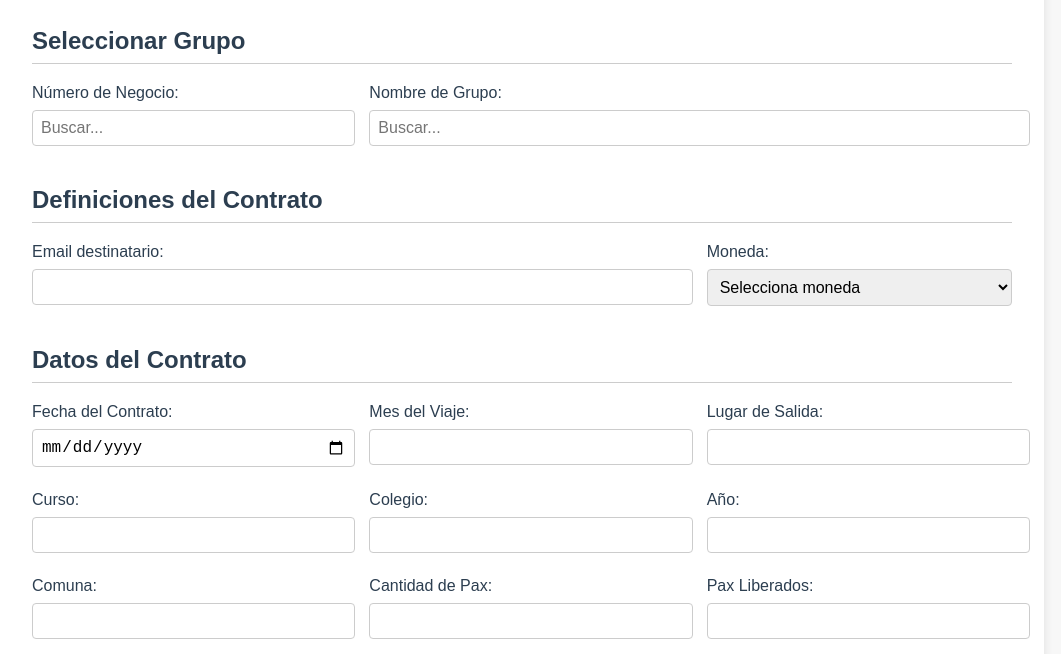
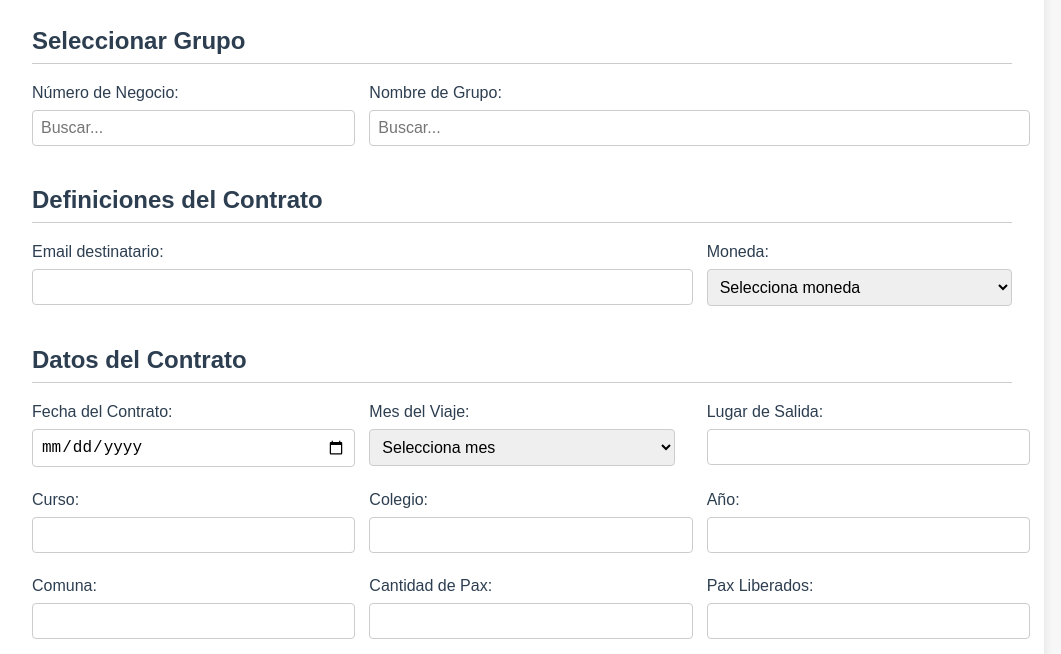
Before and after one commit to sistemas-raitrai/generador-contratos, a website: page public/index.html in a window 1280 px wide. Shown: the part 146-800 px from the top of the page, without its empty margins (118-1179 px from the left). Drawn offline with Linux system fonts and the light colour scheme; no server answers.

Commit message:
Update index.html

```diff
--- a/public/index.html
+++ b/public/index.html
@@ -37,7 +37,6 @@
       <label style="grid-column: span 2;">Email destinatario:
         <input list="emailList" id="DEST_EMAIL" />
         <datalist id="emailList">
-          <option value="">Selecciona o Ingresa tu correo electrónico</option>
           <option value="nachopastorpino@gmail.com">
           <option value="griveros@raitrai.cl">
           <option value="cgayoso@raitrai.cl">
@@ -61,7 +60,23 @@
     <h2>Datos del Contrato</h2>
     <div class="grid">
       <label>Fecha del Contrato:<input type="date" id="FECHA_CONTRATO" /></label>
-      <label>Mes del Viaje:<input type="text" id="MES_VIAJE" /></label>
+      <label>Mes del Viaje:
+        <select id="MES_VIAJE">
+          <option value="">Selecciona mes</option>
+          <option value="DICIEMBRE">DICIEMBRE</option>
+          <option value="NOVIEMBRE">NOVIEMBRE</option>
+          <option value="SEPTIEMBRE">SEPTIEMBRE</option>
+          <option value="ENERO">ENERO</option>
+          <option value="FEBRERO">ENERO</option>
+          <option value="MARZO">MARZO</option>
+          <option value="ABRIL">ABRIL</option>
+          <option value="MAYO">MAYO</option>
+          <option value="JUNIO">JUNIO</option>
+          <option value="JULIO">JULIO</option>
+          <option value="AGOSTO">AGOSTO</option>
+          <option value="OCTUBRE">OCTUBRE</option>
+        </select>
+      </label>
       <label>Lugar de Salida:<input type="text" id="LUGAR_SALIDA" /></label>
 
       <label>Curso:<input type="text" id="CURSO" /></label>
```
